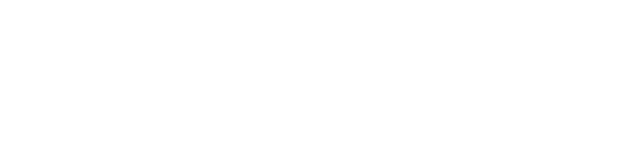
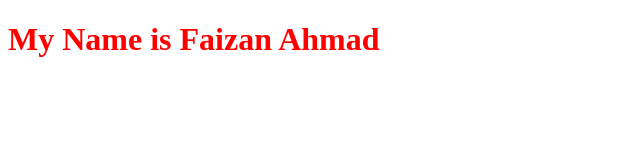
Before and after one commit to faizan405/SC-Lab-Task, a plain HTML site: page index.html in a window 1280 px wide. Shown: the whole page, without its empty margins (0-640 px from the left). Drawn offline with Linux system fonts and the light colour scheme.

Commit message:
first commit

```diff
--- a/index.html
+++ b/index.html
@@ -8,6 +8,6 @@
     <link rel="stylesheet" href="style.css">
 </head>
 <body>
-
+    <h1>My Name is Faizan Ahmad</h1>
 </body>
 </html>
--- a/style.css
+++ b/style.css
@@ -0,0 +1,3 @@
+h1{
+    color: red;
+}
```
